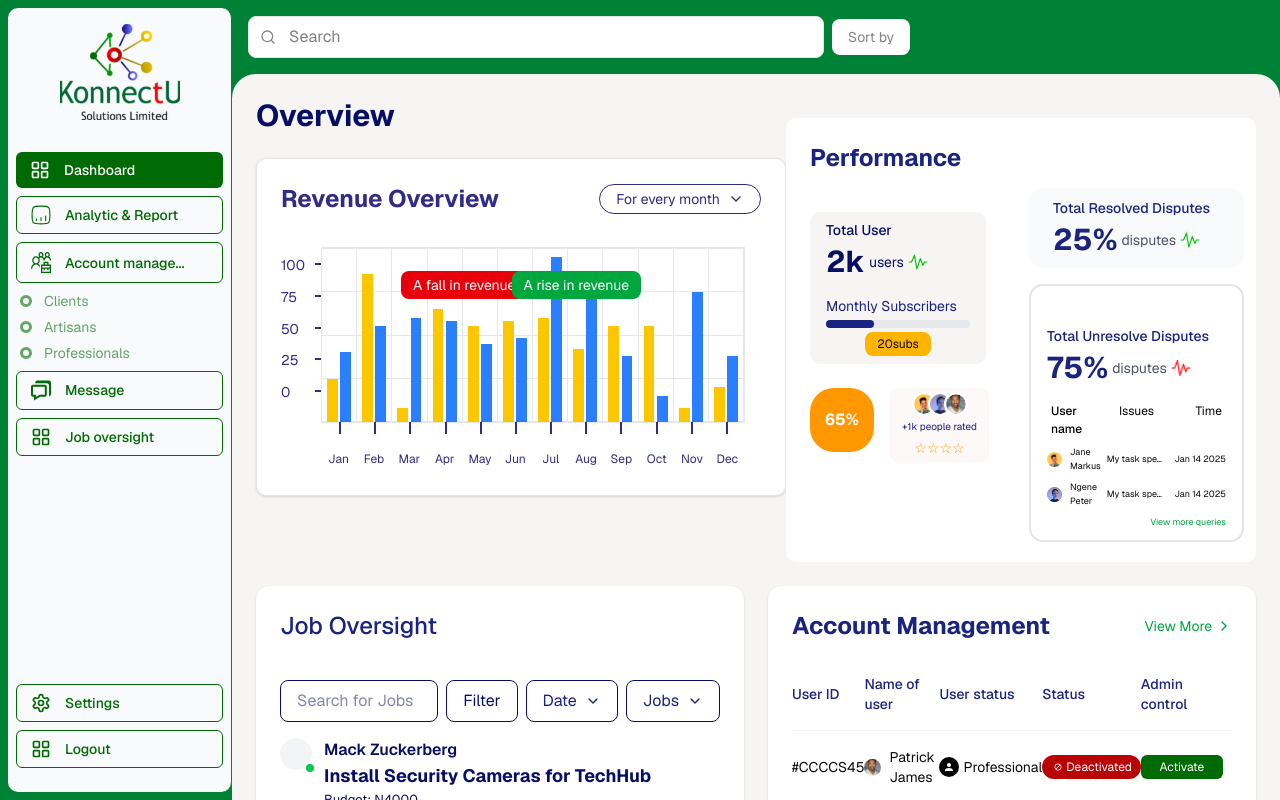
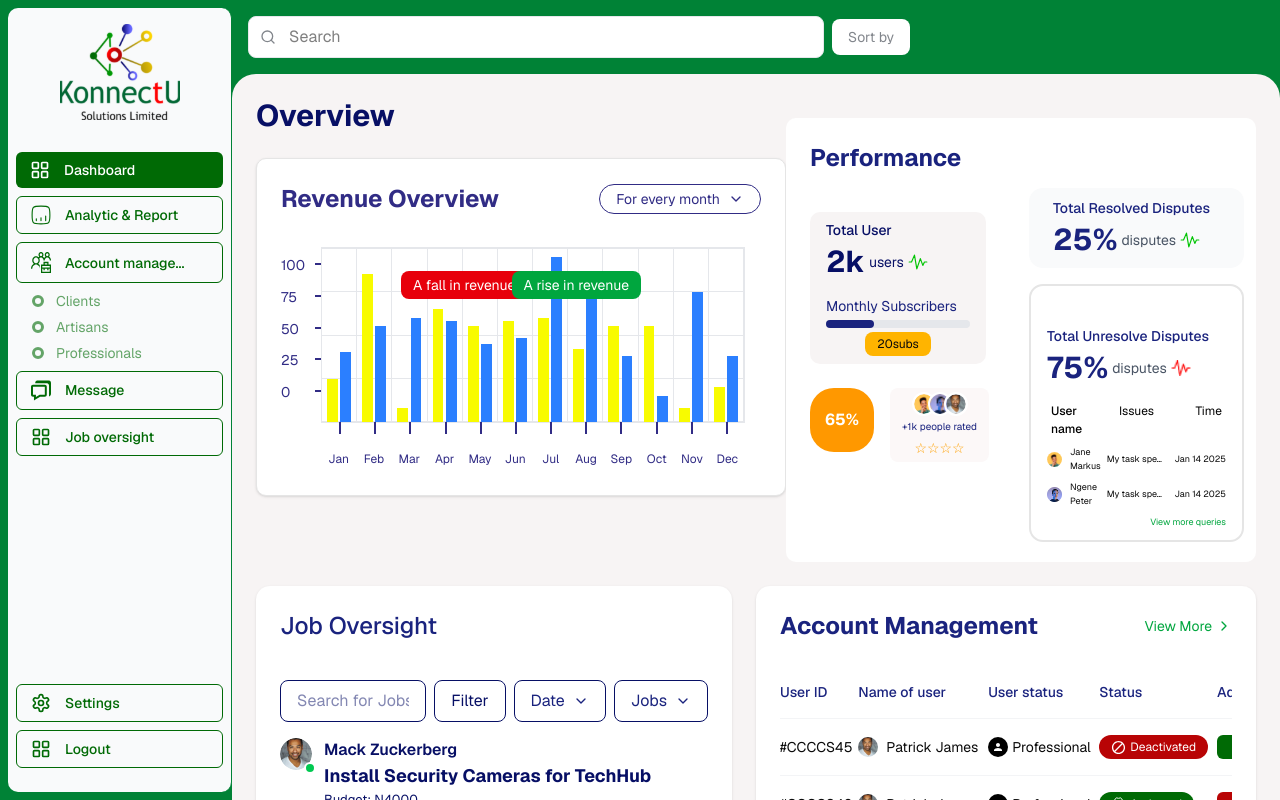
Before and after one commit to ogazboiz/konnect_u, a Next.js app: page / in a window 1280 px wide. Built offline with nearby package versions, Linux system fonts and the light colour scheme.

Commit message:
trying to round up all  the component

```diff
--- a/src/components/account-management.tsx
+++ b/src/components/account-management.tsx
@@ -1,46 +1,106 @@
+"use client"
 import { Card, CardContent, CardHeader, CardTitle } from "@/components/ui/card"
-import { ChevronRight, Check, X } from "lucide-react"
+import { ChevronRight } from "lucide-react"
 import Image from "next/image"
+import { useState } from "react";
+
 
 export default function AccountManagement() {
+  const [users, setUsers] = useState([
+    {
+      id: "#CCCCS45",
+      name: "Patrick James",
+      status: "Professional",
+      accountStatus: "Deactivated",
+      icon: "/stop.svg",
+      buttonText: "Activate",
+      buttonColor: "bg-[#006A05]"
+    },
+    {
+      id: "#CCCCS46",
+      name: "Patrick James",
+      status: "Professional",
+      accountStatus: "Activated",
+      icon: "/activate.svg",
+      buttonText: "Deactivate",
+      buttonColor: "bg-[#B80405]"
+    },
+    {
+      id: "#CCCCS47",
+      name: "Patrick James",
+      status: "Professional",
+      accountStatus: "Deactivated",
+      icon: "/stop.svg",
+      buttonText: "Activate",
+      buttonColor: "bg-[#006A05]"
+    },
+    {
+      id: "#CCCCS48",
+      name: "Patrick James",
+      status: "Professional",
+      accountStatus: "Activated",
+      icon: "/activate.svg",
+      buttonText: "Activate",
+      buttonColor: "bg-[#006A05]"
+    }
+  ]);
+
+  const toggleAccountStatus = (userId: string) => {
+    setUsers(users.map(user => {
+      if (user.id === userId) {
+        const isActivated = user.accountStatus === 'Activated';
+        return {
+          ...user,
+          accountStatus: isActivated ? 'Deactivated' : 'Activated',
+          icon: isActivated ? '/stop.svg' : '/activate.svg',
+          buttonText: isActivated ? 'Activate' : 'Deactivate',
+          buttonColor: isActivated ? 'bg-[#006A05]' : 'bg-[#B80405]'
+        };
+      }
+      return user;
+    }));
+  };
+
   return (
     <Card className="mb-6 bg-white shadow-sm border-0">
-      <CardHeader className="flex flex-row items-center justify-between pb-2">
+      <CardHeader className="flex flex-row items-center justify-between pb-4">
         <CardTitle className="text-2xl font-bold text-[#1A237E]">Account Management</CardTitle>
-        <a href="#" className="text-sm text-green-600 flex items-center">
+        <a href="#" className="text-sm text-green-600 flex items-center whitespace-nowrap">
           View More
           <ChevronRight className="h-4 w-4 ml-1" />
         </a>
       </CardHeader>
       <CardContent>
         <div className="overflow-x-auto">
-          <table className="w-full">
+          <table className="w-full min-w-[554px]">
             <thead>
               <tr className="text-left text-sm text-[#1A237E]">
-                <th className="pb-4 font-medium">User ID</th>
-                <th className="pb-4 font-medium">Name of user</th>
-                <th className="pb-4 font-medium">User status</th>
-                <th className="pb-4 font-medium">Status</th>
-                <th className="pb-4 font-medium">Admin control</th>
+                <th className="pb-4 font-medium whitespace-nowrap">User ID</th>
+                <th className="pb-4 font-medium whitespace-nowrap">Name of user</th>
+                <th className="pb-4 font-medium whitespace-nowrap">User status</th>
+                <th className="pb-4 font-medium whitespace-nowrap">Status</th>
+                <th className="pb-4 font-medium whitespace-nowrap pr-4">Admin control</th>
               </tr>
             </thead>
             <tbody className="text-sm">
-              <tr className="border-t border-gray-100">
-                <td className="py-4">#CCCCS45</td>
-                <td className="py-4">
+              {users.map((user, index) => (
+                <tr key={index} className="border-t border-gray-100">
+                  <td className="py-4 whitespace-nowrap">{user.id}</td>
+                  <td className="py-4 whitespace-nowrap">
                     <div className="flex items-center gap-2">
                       <Image
                         src="/EllipseAvatar4.svg"
                         alt="Account icon"
                         width={20}
                         height={20}
+                        className="flex-shrink-0"
                       />
-                    Patrick James
+                      {user.name}
                     </div>
                   </td>
-                <td className="py-4">
+                  <td className="py-4 whitespace-nowrap">
                     <div className="flex items-center gap-1">
-                    <div className="w-5 h-5 rounded-full bg-black flex items-center justify-center">
+                      <div className="w-5 h-5 rounded-full bg-black flex items-center justify-center flex-shrink-0">
                         <svg width="12" height="12" viewBox="0 0 24 24" fill="none" xmlns="http://www.w3.org/2000/svg">
                           <path
                             d="M12 12C14.21 12 16 10.21 16 8C16 5.79 14.21 4 12 4C9.79 4 8 5.79 8 8C8 10.21 9.79 12 12 12ZM12 14C9.33 14 4 15.34 4 18V20H20V18C20 15.34 14.67 14 12 14Z"
@@ -48,150 +108,31 @@ export default function AccountManagement() {
                           />
                         </svg>
                       </div>
-                    Professional
+                      {user.status}
                     </div>
                   </td>
-                <td className="py-4">
-                  <div className="bg-[#B80405] text-white text-xs px-3 py-1 rounded-full flex items-center gap-1 w-fit">
+                  <td className="py-4 whitespace-nowrap">
+                    <div className={`${user.accountStatus === 'Activated' ? 'bg-[#006A05]' : 'bg-[#B80405]'} text-white text-xs px-3 py-1 rounded-full flex items-center gap-1 w-fit`}>
                       <Image
-                                        src="/stop.svg"
-                                        alt="Account icon"
+                        src={user.icon}
+                        alt="Status icon"
                         width={15}
                         height={15}
+                        className="flex-shrink-0"
                       />
-                    Deactivated
+                      {user.accountStatus}
                     </div>
                   </td>
-                <td className="py-4">
-                  <button className="bg-[#006A05] text-white text-xs w-[90%] px-4 py-1 rounded-sm">Activate</button>
+                  <td className="py-4 whitespace-nowrap pr-4">
+                    <button
+                      onClick={() => toggleAccountStatus(user.id)}
+                      className={`${user.buttonColor} text-white text-xs w-full px-4 py-1 rounded-sm whitespace-nowrap`}
+                    >
+                      {user.buttonText}
+                    </button>
                   </td>
                 </tr>
-
-              <tr className="border-t border-gray-100">
-                <td className="py-4">#CCCCS45</td>
-                <td className="py-4">
-                  <div className="flex items-center gap-2">
-                  <Image
-                                        src="/EllipseAvatar4.svg"
-                                        alt="Account icon"
-                                        width={20}
-                                        height={20}
-                                      />
-                    Patrick James
-                  </div>
-                </td>
-                <td className="py-4">
-                  <div className="flex items-center gap-1">
-                    <div className="w-5 h-5 rounded-full bg-black flex items-center justify-center">
-                      <svg width="12" height="12" viewBox="0 0 24 24" fill="none" xmlns="http://www.w3.org/2000/svg">
-                        <path
-                          d="M12 12C14.21 12 16 10.21 16 8C16 5.79 14.21 4 12 4C9.79 4 8 5.79 8 8C8 10.21 9.79 12 12 12ZM12 14C9.33 14 4 15.34 4 18V20H20V18C20 15.34 14.67 14 12 14Z"
-                          fill="white"
-                        />
-                      </svg>
-                    </div>
-                    Professional
-                  </div>
-                </td>
-                <td className="py-4">
-                  <div className="bg-[#006A05] text-white text-xs px-3 py-1 rounded-full flex items-center gap-1 w-fit">
-                  <Image
-                                        src="/activate.svg"
-                                        alt="Account icon"
-                                        width={15}
-                                        height={15}
-                                      />
-                    Activated
-                  </div>
-                </td>
-                <td className="py-4">
-                  <button className="bg-[#B80405] text-white  w-[90%] text-xs px-4 py-1 rounded-md">Deactivate</button>
-                </td>
-              </tr>
-
-              <tr className="border-t border-gray-100">
-                <td className="py-4">#CCCCS45</td>
-                <td className="py-4">
-                  <div className="flex items-center gap-2">
-                  <Image
-                                        src="/EllipseAvatar4.svg"
-                                        alt="Account icon"
-                                        width={20}
-                                        height={20}
-                                      />
-                    Patrick James
-                  </div>
-                </td>
-                <td className="py-4">
-                  <div className="flex items-center gap-1">
-                    <div className="w-5 h-5 rounded-full bg-black flex items-center justify-center">
-                      <svg width="12" height="12" viewBox="0 0 24 24" fill="none" xmlns="http://www.w3.org/2000/svg">
-                        <path
-                          d="M12 12C14.21 12 16 10.21 16 8C16 5.79 14.21 4 12 4C9.79 4 8 5.79 8 8C8 10.21 9.79 12 12 12ZM12 14C9.33 14 4 15.34 4 18V20H20V18C20 15.34 14.67 14 12 14Z"
-                          fill="white"
-                        />
-                      </svg>
-                    </div>
-                    Professional
-                  </div>
-                </td>
-                <td className="py-4">
-                  <div className="bg-[#B80405] text-white text-xs px-3 py-1 rounded-full flex items-center gap-1 w-fit">
-                  <Image
-                                        src="/stop.svg"
-                                        alt="Account icon"
-                                        width={15}
-                                        height={15}
-                                      />
-                    Deactivated
-                  </div>
-                </td>
-                <td className="py-4">
-                  <button className="bg-[#006A05] text-white text-xs w-[90%] px-4 py-1 rounded-sm">Activate</button>
-                </td>
-              </tr>
-
-              <tr className="border-t border-gray-100">
-                <td className="py-4">#CCCCS45</td>
-                <td className="py-4">
-                  <div className="flex items-center gap-2">
-                  <Image
-                                        src="/EllipseAvatar4.svg"
-                                        alt="Account icon"
-                                        width={20}
-                                        height={20}
-                                      />
-                    Patrick James
-                  </div>
-                </td>
-                <td className="py-4">
-                  <div className="flex items-center gap-1">
-                    <div className="w-5 h-5 rounded-full bg-black flex items-center justify-center">
-                      <svg width="12" height="12" viewBox="0 0 24 24" fill="none" xmlns="http://www.w3.org/2000/svg">
-                        <path
-                          d="M12 12C14.21 12 16 10.21 16 8C16 5.79 14.21 4 12 4C9.79 4 8 5.79 8 8C8 10.21 9.79 12 12 12ZM12 14C9.33 14 4 15.34 4 18V20H20V18C20 15.34 14.67 14 12 14Z"
-                          fill="white"
-                        />
-                      </svg>
-                    </div>
-                    Professional
-                  </div>
-                </td>
-                <td className="py-4">
-                  <div className="bg-[#006A05] text-white text-xs px-3 py-1 rounded-full flex items-center gap-1 w-fit">
-                  <Image
-                                        src="/activate.svg"
-                                        alt="Account icon"
-                                        width={15}
-                                        height={15}
-                                      />
-                    Activated
-                  </div>
-                </td>
-                <td className="py-4">
-                  <button className="bg-[#006A05] text-white text-xs px-4 py-1 w-[90%] rounded-sm">Activate</button>
-                </td>
-              </tr>
+              ))}
             </tbody>
           </table>
         </div>
--- a/src/components/dashboard.tsx
+++ b/src/components/dashboard.tsx
@@ -9,7 +9,7 @@ import PopularTaskSpecialist from "./popular-task-specialist";
 
 export default function Dashboard() {
   return (
-    <div className="flex h-screen  mx-auto bg-green-700">
+    <div className="flex h-screen   mx-auto bg-green-700">
       <Sidebar />
       <div className="flex-1 flex flex-col">
         <Header />
--- a/src/components/job-oversight.tsx
+++ b/src/components/job-oversight.tsx
@@ -163,7 +163,7 @@ function JobCard({ name, title, budget, description, location }: JobCardProps) {
   return (
     <div className="">
       <div className="flex items-start gap-3 pb-6 mb-2">
-        <div className="w-8 h-8 rounded-full bg-url() bg-gray-100 flex items-center justify-center text-xs relative">
+        <div className="w-8 h-8 rounded-full flex items-center justify-center text-xs relative  bg-cover bg-center"  style={{ backgroundImage: "url('/EllipseAvatar4.svg')" }}>
           <div className="absolute -bottom-1 -right-1 w-3 h-3 bg-green-500 rounded-full border-2 border-white"></div>
 
         </div>
--- a/src/components/revenue-overview.tsx
+++ b/src/components/revenue-overview.tsx
@@ -61,7 +61,7 @@ export default function RevenueOverview() {
                     <div className="absolute inset-0 flex items-end px-1">
                       <div className="w-full h-full flex items-end justify-around">
                         <div
-                          className="w-5/12 bg-yellow-400" style={{ height: `${month.yellow}%` }}    />
+                          className="w-5/12 bg-[#F8FB00]" style={{ height: `${month.yellow}%` }}    />
                         <div className="w-5/12 bg-blue-500"   style={{ height: `${month.blue}%` }}    />
                       </div>
                     </div>
--- a/src/components/sidebar.tsx
+++ b/src/components/sidebar.tsx
@@ -6,7 +6,7 @@ import { LayoutGrid, Settings } from "lucide-react"
 export default function Sidebar() {
   return (
     // w-48 bg-white rounded-lg m-2 flex flex-co
-    <div className="w-56 bg-gray-50 border-r my-2 ml-2 rounded-lg border-green-700 flex flex-col ">
+    <div className="min-w-56 bg-gray-50 border-r my-2 ml-2 rounded-lg border-green-700 flex flex-col ">
       <div className="p-4 mb-4">
         <Image src="/KONNECTU.svg" alt="KonnectU Logo" width={120} height={80} className="mx-auto" />
       </div>
@@ -72,7 +72,7 @@ interface SubMenuItemProps {
 function SubMenuItem({ label }: SubMenuItemProps) {
   return (
     <div className="flex items-center gap-2 text-sm text-[#006A05]/60">
-      <div className="w-5 h-5 flex items-center justify-center">
+      <div className=" ml-3 w-5 h-5 flex items-center justify-center">
             <div className="w-3 h-3 rounded-full border-3 border-[#006A05]/60"></div>
       </div>
       <span>{label}</span>
```
Lines whose indentation alone changed are shown as unchanged.
